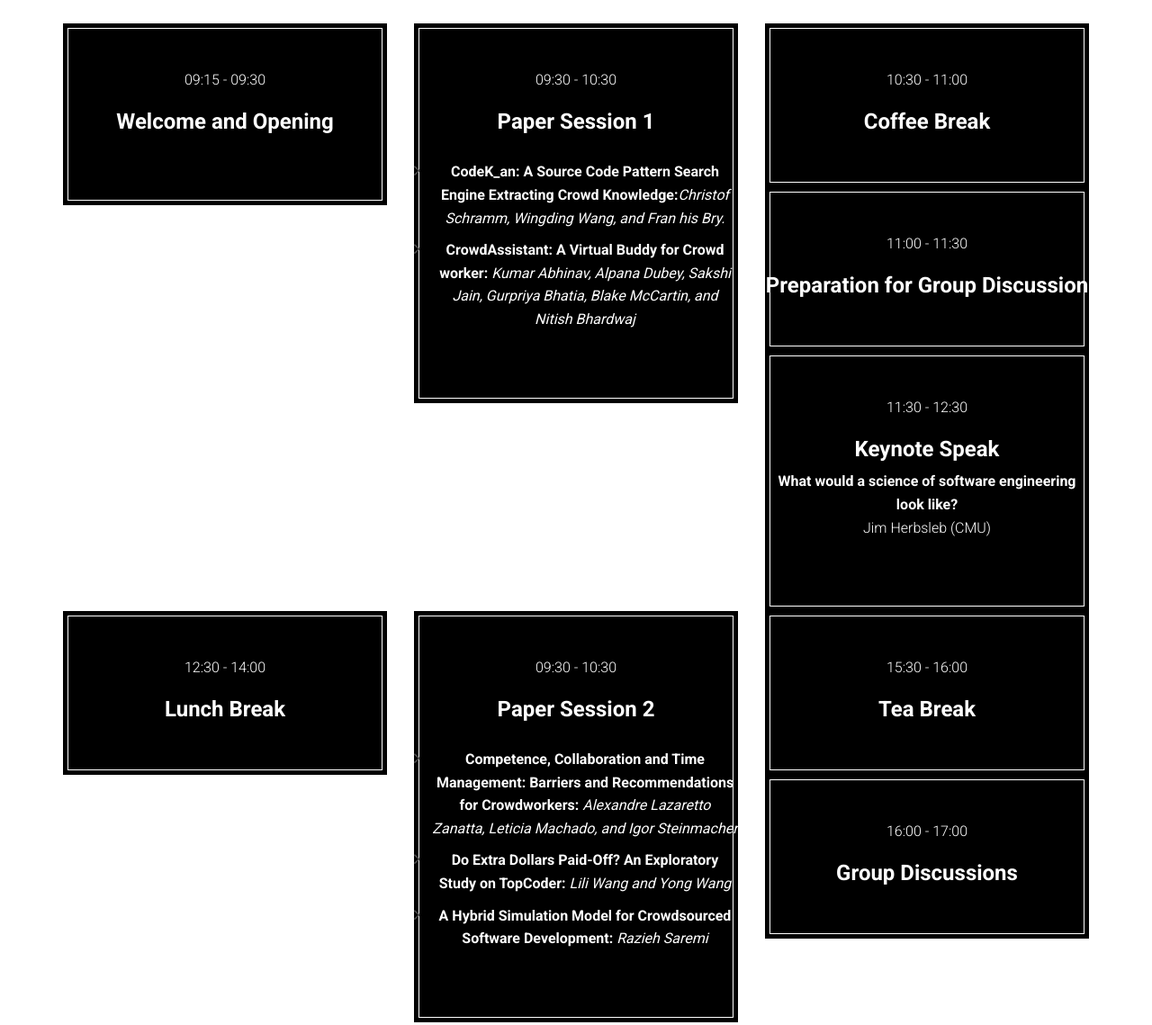
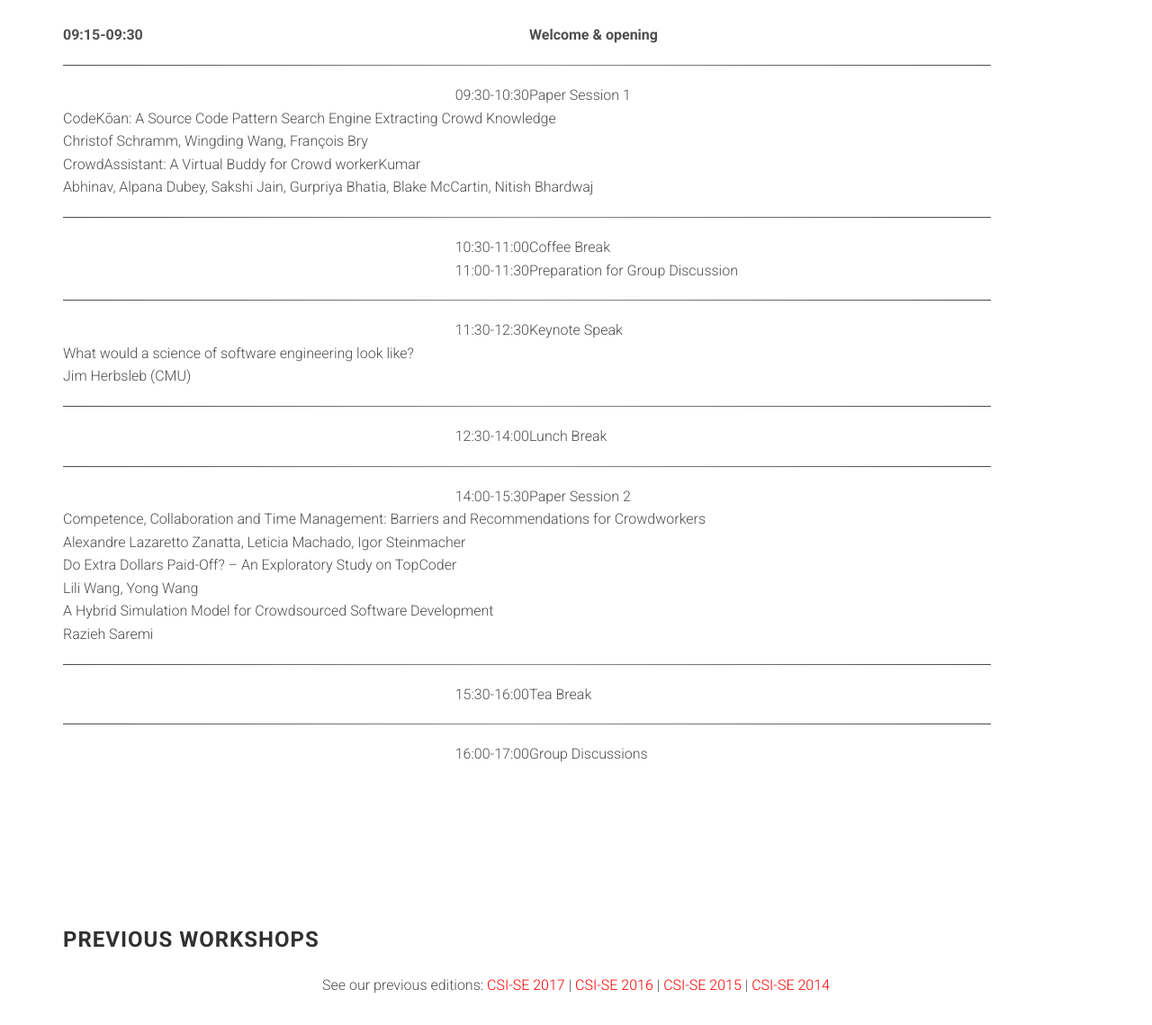
Before and after one commit to csise2018/csise2018.github.io, a website: page index.html in a window 1280 px wide. Shown: the part 920-2059 px from the top of the page at 90% size. Drawn offline with Linux system fonts and the light colour scheme; files whose address does not match are found by name.

Commit message:
Update index.html

```diff
--- a/index.html
+++ b/index.html
@@ -81,89 +81,89 @@
                 </div>
             </div>
             <div class="row">
-                <div class="col-md-4 col-sm-6">
-                    <div class="schedule-box">
-                        <div class="time">
-                            <time datetime="09:15">09:15</time> - <time datetime="09:30">09:30</time>
-                        </div>
-                        <h3>Welcome and Opening</h3>
-                        <p></p>
-                    </div>
-                </div>
-                <div class="col-md-4 col-sm-6">
-                    <div class="schedule-box">
-                        <div class="time">
-                            <time datetime="09:30">09:30</time> - <time datetime="10:30">10:30</time>
-                        </div>
-                        <h3>Paper Session 1</h3>
-                        <p><ul class="list-arrow-right">
-			    <li>CodeK_an: A Source Code Pattern Search Engine Extracting Crowd Knowledge:<span class='notbold'>Christof Schramm, Wingding Wang, and Fran his Bry.</span></li>
-			    <li>CrowdAssistant: A Virtual Buddy for Crowd worker:<span class='notbold'> Kumar Abhinav, Alpana Dubey, Sakshi Jain, Gurpriya Bhatia, Blake McCartin, and Nitish Bhardwaj</span></li>
-  	                </ul></p>
-                    </div>
-                </div>
-                <div class="col-md-4 col-sm-6">
-                    <div class="schedule-box">
-                        <div class="time">
-                            <time datetime="10:30">10:30</time> - <time datetime="11:00">11:00</time>
-                        </div>
-                        <h3>Coffee Break</h3>
-                    </div>
-                </div>
-                <div class="col-md-4 col-sm-6">
-                    <div class="schedule-box">
-                        <div class="time">
-                            <time datetime="11:00">11:00</time> - <time datetime="11:30">11:30</time>
-                        </div>
-                        <h3>Preparation for Group Discussion</h3>
-                    </div>
-                </div>
-                <div class="col-md-4 col-sm-6">
-                    <div class="schedule-box">
-                        <div class="time">
-                            <time datetime="11:30">11:30</time> - <time datetime="12:30">12:30</time>
-                        </div>
-                        <h3>Keynote Speak</h3>
-                        <p><b>What would a science of software engineering look like?</b><br />Jim Herbsleb (CMU)</p>
-                    </div>
-                </div>
-                <div class="col-md-4 col-sm-6">
-                    <div class="schedule-box">
-                        <div class="time">
-                            <time datetime="12:30">12:30</time> - <time datetime="14:00">14:00</time>
-                        </div>
-                        <h3>Lunch Break</h3>
-                    </div>
-                </div>
-                <div class="col-md-4 col-sm-6">
-                    <div class="schedule-box">
-                        <div class="time">
-                            <time datetime="14:30">09:30</time> - <time datetime="15:30">10:30</time>
-                        </div>
-                        <h3>Paper Session 2</h3>
-                        <p><ul class="list-arrow-right">
-			    <li>Competence, Collaboration and Time Management: Barriers and Recommendations for Crowdworkers:<span class='notbold'> Alexandre Lazaretto Zanatta, Leticia Machado, and Igor Steinmacher</span></li>
-			    <li>Do Extra Dollars Paid-Off? An Exploratory Study on TopCoder:<span class='notbold'> Lili Wang and Yong Wang</span></li>
-			    <li>A Hybrid Simulation Model for Crowdsourced Software Development:<span class='notbold'> Razieh Saremi</span></li>
-  	                </ul></p>
-                    </div>
-                </div>
-                <div class="col-md-4 col-sm-6">
-                    <div class="schedule-box">
-                        <div class="time">
-                            <time datetime="15:30">15:30</time> - <time datetime="16:00">16:00</time>
-                        </div>
-                        <h3>Tea Break</h3>
-                    </div>
-                </div>
-                <div class="col-md-4 col-sm-6">
-                    <div class="schedule-box">
-                        <div class="time">
-                            <time datetime="16:00">16:00</time> - <time datetime="17:00">17:00</time>
-                        </div>
-                        <h3>Group Discussions</h3>
-                    </div>
-                </div>
+                <div class="col-md-12">
+			<table>
+				<colgroup>
+					<col style="width: 518.003906px">
+					<col style="width: 513.003906px">
+				</colgroup>
+				<tr>
+					<th>09:15-09:30 </th>
+					<th>Welcome &amp; opening</th>
+				</tr>
+				<tr>
+					<td colspan="2"><hr class="style-hr"></td>
+				</tr>
+				<tr>
+					<td align="right">09:30-10:30</td>
+					<td align="left">Paper Session 1</td>
+				</tr>
+				<tr>
+					<td colspan="2">CodeKōan: A Source Code Pattern Search Engine Extracting Crowd Knowledge <br>Christof Schramm, Wingding Wang, François Bry</td>
+				</tr>
+				<tr>
+					<td colspan="2">CrowdAssistant: A Virtual Buddy for Crowd workerKumar <br>Abhinav, Alpana Dubey, Sakshi Jain, Gurpriya Bhatia, Blake McCartin, Nitish Bhardwaj</td>
+				</tr>
+				<tr>
+					<td colspan="2"><hr class="style-hr"></td>
+				</tr>
+				<tr>
+					<td align="right">10:30-11:00</td>
+					<td align="left">Coffee Break</td>
+				</tr>
+				<tr>
+					<td align="right">11:00-11:30</td>
+					<td align="left">Preparation for Group Discussion</td>
+				</tr>
+				<tr>
+					<td colspan="2"><hr class="style-hr"></td>
+				</tr>
+				<tr>
+					<td align="right">11:30-12:30</td>
+					<td align="left">Keynote Speak</td>
+				</tr>
+				<tr>
+					<td colspan="2">What would a science of software engineering look like?<br>Jim Herbsleb (CMU)</td>
+				</tr>
+				<tr>
+					<td colspan="2"><hr class="style-hr"></td>
+				</tr>
+				<tr>
+					<td align="right">12:30-14:00 </td>
+					<td align="left">Lunch Break</td>
+				</tr>
+				<tr>
+					<td colspan="2"><hr class="style-hr"></td>
+				</tr>
+				<tr>
+					<td align="right">14:00-15:30</td>
+					<td align="left">Paper Session 2</td>
+				</tr>
+				<tr>
+					<td colspan="2">Competence, Collaboration and Time Management: Barriers and Recommendations for Crowdworkers<br>Alexandre Lazaretto Zanatta, Leticia Machado, Igor Steinmacher</td>
+				</tr>
+				<tr>
+					<td colspan="2">Do Extra Dollars Paid-Off? – An Exploratory Study on TopCoder<br>Lili Wang, Yong Wang</td>
+				</tr>
+				<tr>
+					<td colspan="2">A Hybrid Simulation Model for Crowdsourced Software Development<br>Razieh Saremi</td>
+				</tr>
+				<tr>
+					<td colspan="2"><hr class="style-hr"></td>
+				</tr>
+				<tr>
+					<td align="right">15:30-16:00</td>
+					<td align="left">Tea Break</td>
+				</tr>
+				<tr>
+					<td colspan="2"><hr class="style-hr"></td>
+				</tr>
+				<tr>
+					<td align="right">16:00-17:00</td>
+					<td align="left">Group Discussions</td>
+				</tr>
+			</table>
+		    </div>
             </div>
     </section>
 
```
